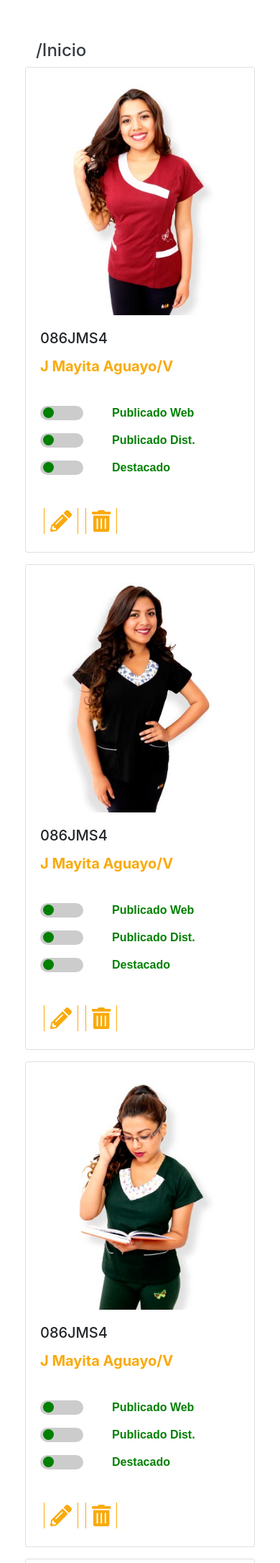
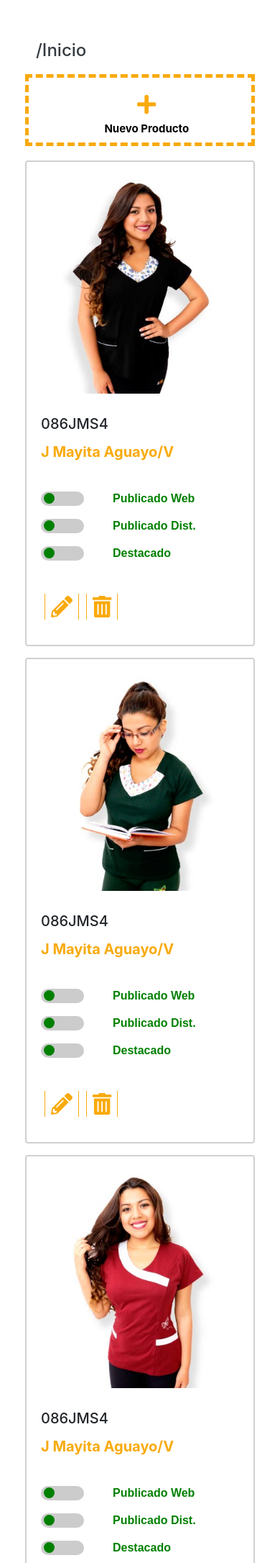
Before and after one commit to bluedevil97/wil, a Laravel app: page /producto in a window 390 px wide. Shown: the part 74-2246 px from the top of the page at 72% size. Run offline with Laravel 8, Linux system fonts and the light colour scheme; some libraries are stand-ins or nearby versions; some web fonts are replaced.

Commit message:
productos responsive

```diff
--- a/public/css/estilos.css
+++ b/public/css/estilos.css
@@ -142,10 +142,58 @@ nav{
    /* padding: 8px;*/
 }
 
+.card{
+    border: 2px solid #d1d1d1;
+}
+
 .card-text{
     color: #F9AA0D;
     font-size: 20px;
     font-weight: bold;
+}
+
+.agregar{
+    border:5px dashed #F9AA0D !important;
+    /*background-color: blue;*/
+    width: 480px;
+    margin-left: 0px;
+    margin-top: 10px;
+    margin-right: 0px;
+    margin-bottom: 20px;
+    /*margin-left: 10px;*/
+    height: 100px;
+
+}
+.suma{
+
+    color: #F9AA0D !important;
+    font-size: 30px;
+    padding-left: 34%;
+    padding-right: 20%;
+    padding-top:5%;
+    text-align: center;
+
+}
+
+.suma p{
+    text-align: center;
+    font-size: 15px;
+    color: black !important;
+    font-weight: bold;
+
+}
+
+.contenedor-img {
+cursor: default;
+float: left;
+height:48%;
+overflow: hidden;
+/*padding:0px;  */
+position: relative;
+text-align: center;
+width: 100%;
+
+
 }
 
 /* Formateamos el label que servirá de contenedor */
--- a/public/css/ofrecemos.css
+++ b/public/css/ofrecemos.css
@@ -1,23 +1,23 @@
 @charset "utf-8";
 /* CSS Document */
-.tamaño{
+
+
+/*.tamaño{
 	width: 200px;
 	height: 400px;
-}
-.contenedor-img {
+}*/
+/*.contenedor-img {
 background:#000;
 cursor: default;
 float: left;
 height:100%;
 overflow: hidden;
-
-/*padding:0px;	*/
 position: relative;
 text-align: center;
 width: 100%;
 
-}
-.contenedor-img .mascara,.contenedor-img .contenido {
+}*/
+/*.contenedor-img .mascara,.contenedor-img .contenido {
 width: 100%;
 height: 100%;
 position: absolute;
@@ -30,9 +30,10 @@ left: 0
 .contenedor-img img {
 display: block;
 position: relative;
-}
+}*/
 
-/*.contenedor-img h2 {
+/* antesssssssssss
+.contenedor-img h2 {
 text-transform: uppercase;
 color: #fff;
 text-align: center;
@@ -42,71 +43,72 @@ padding: 50px;
 
 background: rgba(0, 0, 0,0.9);
 margin: 50px 0 0 0
-}*/
-.contenedor-img p {
+}
+antesssssssssss*/
+/*.contenedor-img p {*/
 /*padding: 100px 20px 10px;*/
-color:#FFF;
+/*color:#FFF;
 font-family: 'Ubuntu Condensed', sans-serif;
 font-size: 13.5px;
 margin: 20% 10%;
 position: relative;
 text-align: center
-}
-.contenedor-img a.link {
+}*/
+/*.contenedor-img a.link {
 display: inline-block;
 text-decoration: none;
 margin-top: 0px;
 padding: 7px 50px ;
 /*background:#222;*/
-color:#fff;
+/*color:#fff;
 text-transform: uppercase;
 /*box-shadow: 0 0 1px #000*/
-}
-.contenedor-img a.link:hover {
+/*}*/
+/*.contenedor-img a.link:hover {
 box-shadow: 0 0 5px #000
-}
+}*/
 .ejemplo-1 img {
-transition: all 0.2s linear;
-}
+transition: all 0.3s linear;
+}/*
 .ejemplo-1 .mascara {
 opacity: 0;
 background-color: rgba(193,66,66,.5);
 transition: all 0.3s ease-in-out;
 padding-bottom:5px;
-}
-.ejemplo-1 h2 {
+}*/
+/*.ejemplo-1 h2 {
 transform: translateX(-200px);/*Desplazamos a la izquierda*/
-opacity: 0;
+/*opacity: 0;
 transition: all 0.7s ease-in-out;
-}
-.ejemplo-1 p {
+}*/
+/*.ejemplo-1 p {
 transform: translateY(-200px);/*Desplazamos a la derecha*/
-opacity: 0;
+/*opacity: 0;*/
 /*transition: all 0.4s linear;*/
-
-transition: all 0.4s ease-in-out;
-}
-.ejemplo-1 a.link{
+/*transition: all 0.4s ease-in-out;
+}*/
+/*.ejemplo-1 a.link{
 opacity: 0;
 transition: all 0.4s ease-in-out;
 transform: translateY(100px)/*Desplazamos para abajo*/
-}
+/*}*/
 .ejemplo-1:hover img {
 transform: scale(1.1);/*Damos un ligero zoom a la imagen*/
 }
-.ejemplo-1:hover .mascara {
+/*.ejemplo-1:hover .mascara {
 opacity: 1;
-}
-.ejemplo-1:hover h2,
+}*/
+
+/*.ejemplo-1:hover h2,
 .ejemplo-1:hover p,
 .ejemplo-1:hover a.link {
 opacity: 1;
 transform: translateX(0px);/*Regresamos a las posiciones originales*/
-}
-.ejemplo-1:hover p {
+/*}*/
+/*.ejemplo-1:hover p {
 transition-delay: 0.1s;
-}
-.ejemplo-1:hover a.link {
+}*/
+/*.ejemplo-1:hover a.link {
 transition-delay: 0.2s; /*Aplicamos un pequeño retardo para que se muestre al final*/
-transform: translateY(0px);
-}
+/*transform: translateY(0px);
+}*/
--- a/resources/views/admin/producto.blade.php
+++ b/resources/views/admin/producto.blade.php
@@ -106,9 +106,85 @@
                 <div style="background-color: green;" class="datos"><p>hola</p></div>
               </div>-->
 
+              <div class="agregar">
+                <div class="row no-gutters">
+
+                     <a class="suma" href="#"><i class="fas fa-plus"></i><p>Nuevo Producto</p></a><br>
+
+                </div>
+              </div>
+
               <div class="card mb-3">
                 <div class="row no-gutters">
-                  <div class="col-md-5">
+                  <div class="col-md-5 contenedor-img ejemplo-1">
+                    <img src="/img/imagenes/producto3.jpg" class="card-img" alt="...">
+                  </div>
+                  <div class="col-md-7">
+                    <div class="card-body">
+                      <h5 class="card-title">086JMS4</h5>
+                      <p class="card-text">J Mayita Aguayo/V</p><br>
+
+
+                      <label class="switch">
+                        <input type="checkbox">
+                        <div class="slider round"></div>
+                      </label><p class="publicado">Publicado Web</p>
+
+
+                       <label class="switch">
+                        <input type="checkbox">
+                        <div class="slider round"></div>
+                      </label><p class="publicado">Publicado Dist.</p>
+
+                       <label class="switch">
+                        <input type="checkbox">
+                        <div class="slider round"></div>
+                      </label><p class="publicado">Destacado</p><br>
+
+                      <a href="#"><span class="opciones"><i class="fas fa-pencil-alt"></i></span></a>
+                      <a href="#"><span class="opciones"><i class="fas fa-trash-alt"></i></span></a>
+                    </div>
+                  </div>
+                </div>
+              </div>
+
+              <div class="card mb-3">
+                <div class="row no-gutters">
+                  <div class="col-md-5 contenedor-img ejemplo-1">
+                    <img src="/img/imagenes/producto2.jpg" class="card-img" alt="...">
+                  </div>
+                  <div class="col-md-7">
+                    <div class="card-body">
+                      <h5 class="card-title">086JMS4</h5>
+                      <p class="card-text">J Mayita Aguayo/V</p><br>
+
+
+                      <label class="switch">
+                        <input type="checkbox">
+                        <div class="slider round"></div>
+                      </label><p class="publicado">Publicado Web</p>
+
+
+                       <label class="switch">
+                        <input type="checkbox">
+                        <div class="slider round"></div>
+                      </label><p class="publicado">Publicado Dist.</p>
+
+                       <label class="switch">
+                        <input type="checkbox">
+                        <div class="slider round"></div>
+                      </label><p class="publicado">Destacado</p><br>
+
+                      <a href="#"><span class="opciones"><i class="fas fa-pencil-alt"></i></span></a>
+                      <a href="#"><span class="opciones"><i class="fas fa-trash-alt"></i></span></a>
+                    </div>
+                  </div>
+                </div>
+              </div>
+
+              <div class="card mb-3">
+                <div class="row no-gutters">
+                  <div class="col-md-5 contenedor-img ejemplo-1">
                     <img src="/img/imagenes/producto1.jpg" class="card-img" alt="...">
                   </div>
                   <div class="col-md-7">
@@ -142,7 +218,7 @@
 
               <div class="card mb-3">
                 <div class="row no-gutters">
-                  <div class="col-md-5">
+                  <div class="col-md-5 contenedor-img ejemplo-1">
                     <img src="/img/imagenes/producto3.jpg" class="card-img" alt="...">
                   </div>
                   <div class="col-md-7">
@@ -176,7 +252,7 @@
 
               <div class="card mb-3">
                 <div class="row no-gutters">
-                  <div class="col-md-5">
+                  <div class="col-md-5 contenedor-img ejemplo-1">
                     <img src="/img/imagenes/producto2.jpg" class="card-img" alt="...">
                   </div>
                   <div class="col-md-7">
@@ -207,10 +283,9 @@
                   </div>
                 </div>
               </div>
-
               <div class="card mb-3">
                 <div class="row no-gutters">
-                  <div class="col-md-5">
+                  <div class="col-md-5 contenedor-img ejemplo-1">
                     <img src="/img/imagenes/producto1.jpg" class="card-img" alt="...">
                   </div>
                   <div class="col-md-7">
@@ -244,7 +319,7 @@
 
               <div class="card mb-3">
                 <div class="row no-gutters">
-                  <div class="col-md-5">
+                 <div class="col-md-5 contenedor-img ejemplo-1">
                     <img src="/img/imagenes/producto3.jpg" class="card-img" alt="...">
                   </div>
                   <div class="col-md-7">
@@ -278,108 +353,7 @@
 
               <div class="card mb-3">
                 <div class="row no-gutters">
-                  <div class="col-md-5">
-                    <img src="/img/imagenes/producto2.jpg" class="card-img" alt="...">
-                  </div>
-                  <div class="col-md-7">
-                    <div class="card-body">
-                      <h5 class="card-title">086JMS4</h5>
-                      <p class="card-text">J Mayita Aguayo/V</p><br>
-
-
-                      <label class="switch">
-                        <input type="checkbox">
-                        <div class="slider round"></div>
-                      </label><p class="publicado">Publicado Web</p>
-
-
-                       <label class="switch">
-                        <input type="checkbox">
-                        <div class="slider round"></div>
-                      </label><p class="publicado">Publicado Dist.</p>
-
-                       <label class="switch">
-                        <input type="checkbox">
-                        <div class="slider round"></div>
-                      </label><p class="publicado">Destacado</p><br>
-
-                      <a href="#"><span class="opciones"><i class="fas fa-pencil-alt"></i></span></a>
-                      <a href="#"><span class="opciones"><i class="fas fa-trash-alt"></i></span></a>
-                    </div>
-                  </div>
-                </div>
-              </div>
-              <div class="card mb-3">
-                <div class="row no-gutters">
-                  <div class="col-md-5">
-                    <img src="/img/imagenes/producto1.jpg" class="card-img" alt="...">
-                  </div>
-                  <div class="col-md-7">
-                    <div class="card-body">
-                      <h5 class="card-title">086JMS4</h5>
-                      <p class="card-text">J Mayita Aguayo/V</p><br>
-
-
-                      <label class="switch">
-                        <input type="checkbox">
-                        <div class="slider round"></div>
-                      </label><p class="publicado">Publicado Web</p>
-
-
-                       <label class="switch">
-                        <input type="checkbox">
-                        <div class="slider round"></div>
-                      </label><p class="publicado">Publicado Dist.</p>
-
-                       <label class="switch">
-                        <input type="checkbox">
-                        <div class="slider round"></div>
-                      </label><p class="publicado">Destacado</p><br>
-
-                      <a href="#"><span class="opciones"><i class="fas fa-pencil-alt"></i></span></a>
-                      <a href="#"><span class="opciones"><i class="fas fa-trash-alt"></i></span></a>
-                    </div>
-                  </div>
-                </div>
-              </div>
-
-              <div class="card mb-3">
-                <div class="row no-gutters">
-                  <div class="col-md-5">
-                    <img src="/img/imagenes/producto3.jpg" class="card-img" alt="...">
-                  </div>
-                  <div class="col-md-7">
-                    <div class="card-body">
-                      <h5 class="card-title">086JMS4</h5>
-                      <p class="card-text">J Mayita Aguayo/V</p><br>
-
-
-                      <label class="switch">
-                        <input type="checkbox">
-                        <div class="slider round"></div>
-                      </label><p class="publicado">Publicado Web</p>
-
-
-                       <label class="switch">
-                        <input type="checkbox">
-                        <div class="slider round"></div>
-                      </label><p class="publicado">Publicado Dist.</p>
-
-                       <label class="switch">
-                        <input type="checkbox">
-                        <div class="slider round"></div>
-                      </label><p class="publicado">Destacado</p><br>
-
-                      <a href="#"><span class="opciones"><i class="fas fa-pencil-alt"></i></span></a>
-                      <a href="#"><span class="opciones"><i class="fas fa-trash-alt"></i></span></a>
-                    </div>
-                  </div>
-                </div>
-              </div>
-
-              <div class="card mb-3">
-                <div class="row no-gutters">
-                  <div class="col-md-5">
+                 <div class="col-md-5 contenedor-img ejemplo-1">
                     <img src="/img/imagenes/producto2.jpg" class="card-img" alt="...">
                   </div>
                   <div class="col-md-7">
```
Also changed, not shown: other parts of public/css/estilos.css (+54 -7 lines).
